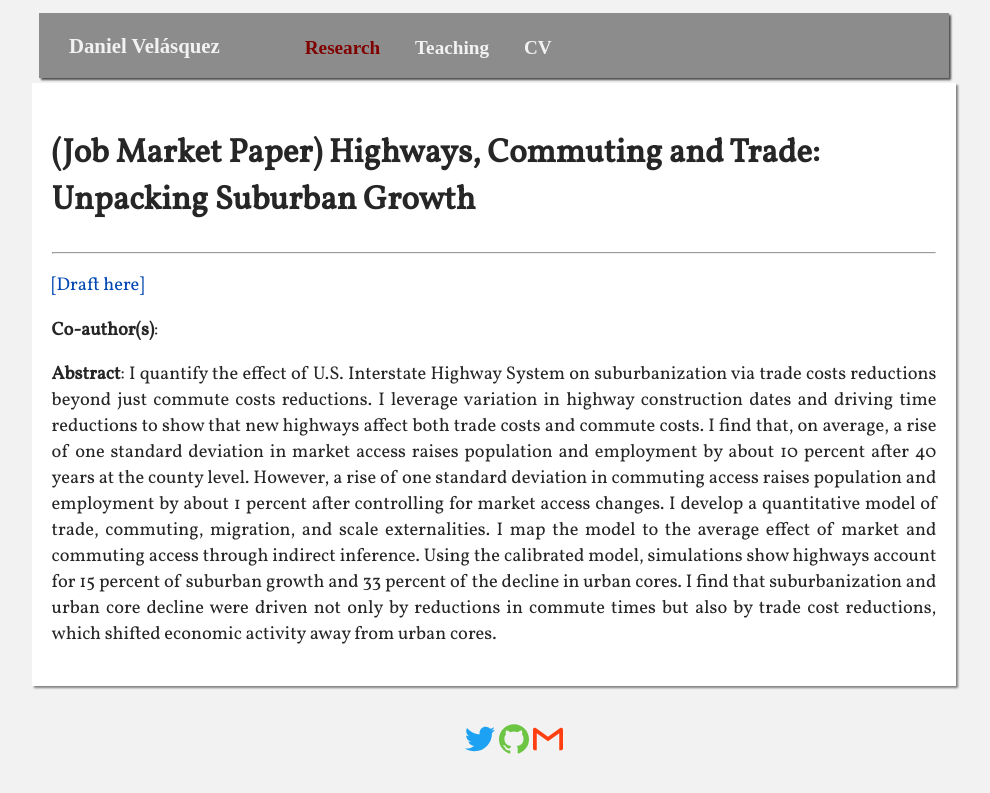
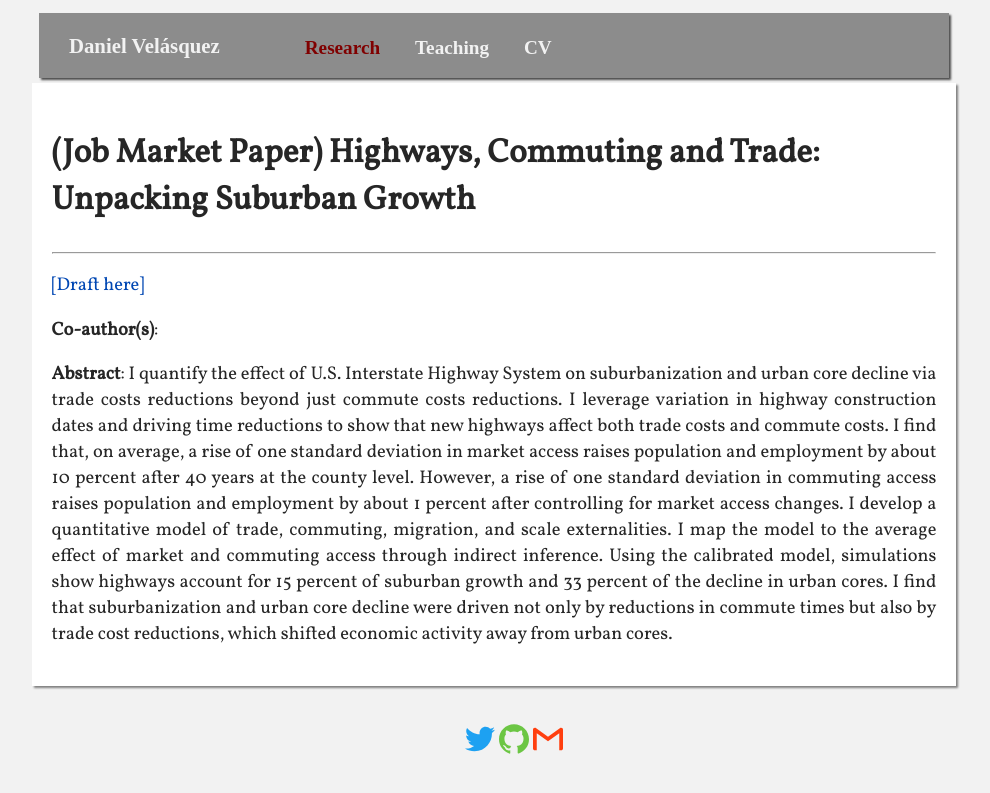
Before and after one commit to dvelasquezc/dvelasquezc.github.io, a Jekyll site: the page built from _research/JMP.md, in a window 1280 px wide. Shown: the top 793 px of the page, without its empty margins (146-1136 px from the left). Built offline with Jekyll 4.4.1, drawn with Linux system fonts in a browser that asks for light colours; some web fonts are replaced.

Commit message:
update JMP

```diff
--- a/_research/JMP.md
+++ b/_research/JMP.md
@@ -5,7 +5,7 @@
 link: "no"
 presented: "no"
 pdf: 'no'
-abstract: ' I quantify the effect of U.S. Interstate Highway System on suburbanization via trade costs reductions beyond just commute costs reductions.  I leverage variation in highway construction dates and driving time reductions to show that new highways affect both trade costs and commute costs. I find that, on average, a rise of one standard deviation in market access raises population and employment by about 10 percent after 40 years at the county level. However, a rise of one standard deviation in commuting access raises population and employment by about 1 percent after controlling for market access changes. I develop a quantitative model of trade, commuting, migration, and scale externalities. I map the model to the average effect of market and commuting access through indirect inference.   Using the calibrated model, simulations show highways account for 15 percent of suburban growth and 33 percent of the decline in urban cores. I find that suburbanization and urban core decline were driven not only by reductions in commute times but also by trade cost reductions, which shifted economic activity away from urban cores.'
+abstract: ' I quantify the effect of U.S. Interstate Highway System on suburbanization and urban core decline via trade costs reductions beyond just commute costs reductions.  I leverage variation in highway construction dates and driving time reductions to show that new highways affect both trade costs and commute costs. I find that, on average, a rise of one standard deviation in market access raises population and employment by about 10 percent after 40 years at the county level. However, a rise of one standard deviation in commuting access raises population and employment by about 1 percent after controlling for market access changes. I develop a quantitative model of trade, commuting, migration, and scale externalities. I map the model to the average effect of market and commuting access through indirect inference.   Using the calibrated model, simulations show highways account for 15 percent of suburban growth and 33 percent of the decline in urban cores. I find that suburbanization and urban core decline were driven not only by reductions in commute times but also by trade cost reductions, which shifted economic activity away from urban cores.'
 funding: 'no'
 order_paper: 1
 layout: page
```
